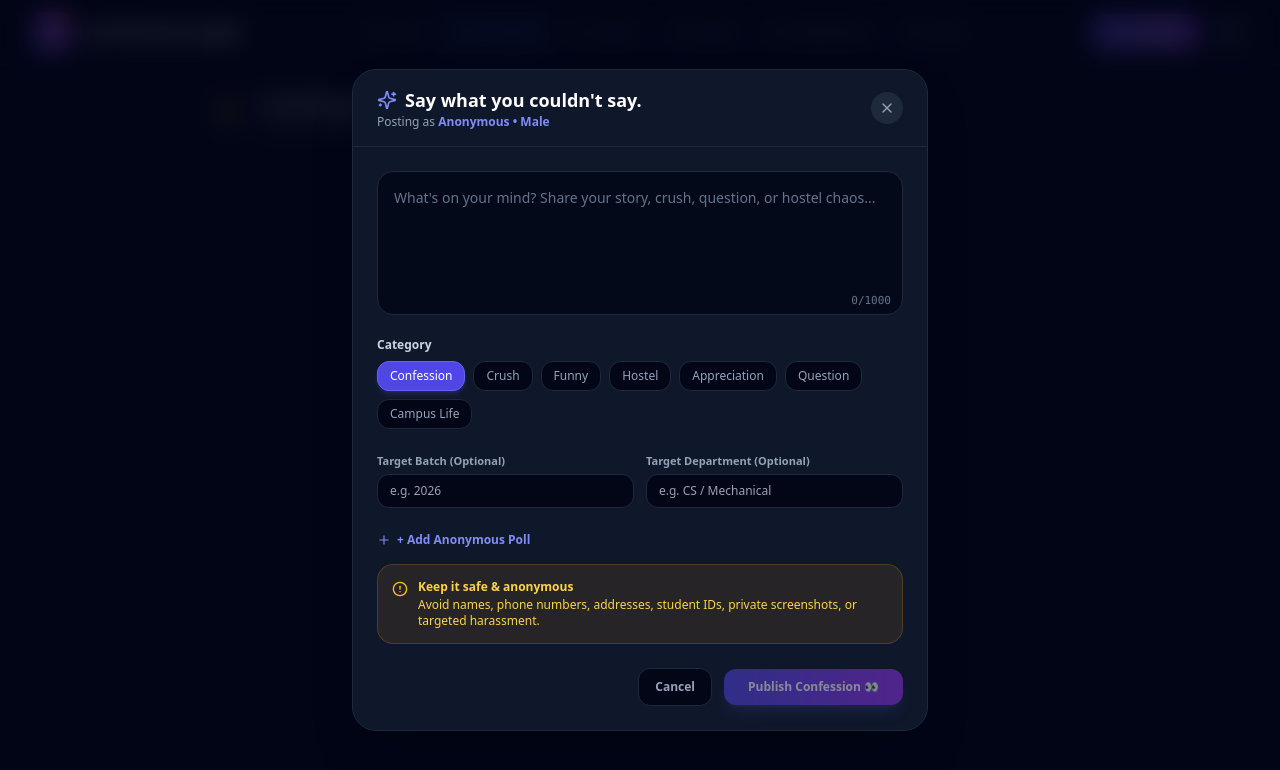
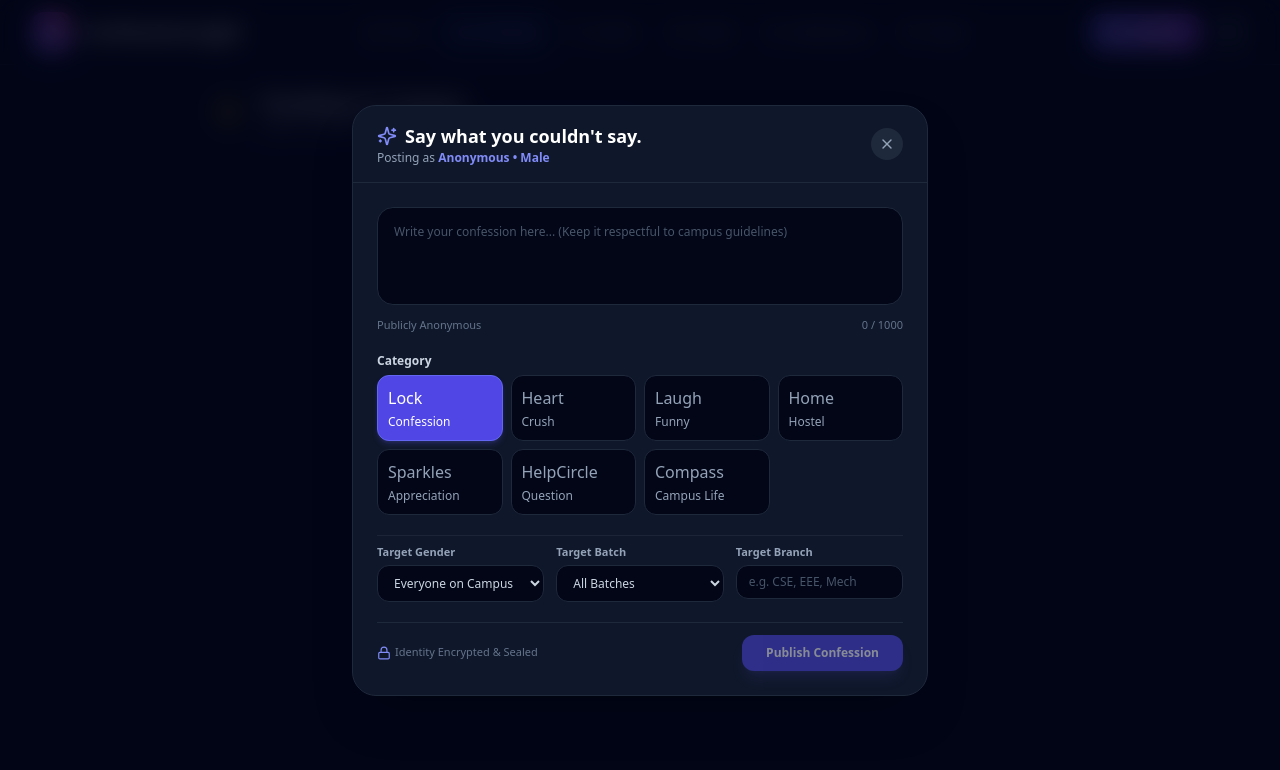
Before and after one commit to chillpill999/unsaid-campus-confessions, a Next.js app: page /trending in a window 1280 px wide. Both pictures are taken after a click on the button "Confess". Shown: the top 770 px of the page. Built offline with nearby package versions, Linux system fonts and the light colour scheme.

Commit message:
fix: make confession storage permanent across page reloads in Supabase and localStorage

```diff
--- a/app/feed/page.tsx
+++ b/app/feed/page.tsx
@@ -18,7 +18,7 @@ import { Flame, Sparkles, PlusCircle } from 'lucide-react';
 export default function FeedPage() {
   const router = useRouter();
   const [isAuthVerified, setIsAuthVerified] = useState(false);
-  const [confessions, setConfessions] = useState<PublicConfession[]>(MOCK_CONFESSIONS);
+  const [confessions, setConfessions] = useState<PublicConfession[]>([]);
   const [activeTab, setActiveTab] = useState<'for-you' | 'latest' | 'trending'>('latest');
   const [selectedCategorySlug, setSelectedCategorySlug] = useState<string | null>(null);
 
@@ -26,6 +26,58 @@ export default function FeedPage() {
   const [isComposerOpen, setIsComposerOpen] = useState(false);
   const [reportingCode, setReportingCode] = useState<string | null>(null);
   const [thinkAboutYouNotice, setThinkAboutYouNotice] = useState<string | null>(null);
+
+  // Load persistent confessions on load & keep across page reloads
+  useEffect(() => {
+    async function loadConfessions() {
+      let combined: PublicConfession[] = [];
+
+      // 1. Load locally stored user confessions
+      try {
+        const localSavedStr = localStorage.getItem('unsaid_persistent_confessions');
+        if (localSavedStr) {
+          const localSaved: PublicConfession[] = JSON.parse(localSavedStr);
+          combined = [...localSaved];
+        }
+      } catch (err) {
+        console.error('Failed to parse local confessions:', err);
+      }
+
+      // 2. Fetch live confessions from Supabase
+      try {
+        const { createClient } = await import('@/lib/supabase/client');
+        const supabase = createClient();
+        const { data } = await supabase
+          .from('confessions')
+          .select('*')
+          .order('created_at', { ascending: false });
+
+        if (data && data.length > 0) {
+          // Deduplicate by public_code or id
+          const codeMap = new Map<string, PublicConfession>();
+          (data as PublicConfession[]).forEach((c) => codeMap.set(c.public_code, c));
+          combined.forEach((c) => codeMap.set(c.public_code, c));
+          MOCK_CONFESSIONS.forEach((c) => {
+            if (!codeMap.has(c.public_code)) codeMap.set(c.public_code, c);
+          });
+          setConfessions(Array.from(codeMap.values()));
+          return;
+        }
+      } catch (err) {
+        console.warn('Supabase fetch fallback:', err);
+      }
+
+      // 3. Fallback: Combine local saved + mock confessions
+      const codeMap = new Map<string, PublicConfession>();
+      combined.forEach((c) => codeMap.set(c.public_code, c));
+      MOCK_CONFESSIONS.forEach((c) => {
+        if (!codeMap.has(c.public_code)) codeMap.set(c.public_code, c);
+      });
+      setConfessions(Array.from(codeMap.values()));
+    }
+
+    loadConfessions();
+  }, []);
 
   // STRICT Client-Side Authentication Guard — blocks rendering until verified
   useEffect(() => {
@@ -67,7 +119,11 @@ export default function FeedPage() {
   });
 
   const handlePostSuccess = (newConfession: PublicConfession) => {
-    setConfessions([newConfession, ...confessions]);
+    setConfessions((prev) => {
+      const exists = prev.some((c) => c.public_code === newConfession.public_code);
+      if (exists) return prev;
+      return [newConfession, ...prev];
+    });
   };
 
   const handleThinkAboutYou = (code: string) => {
--- a/components/confession-composer.tsx
+++ b/components/confession-composer.tsx
@@ -82,17 +82,18 @@ export function ConfessionComposer({
     setPollOptions(updated);
   };
 
-  const handleSubmit = (e: React.FormEvent) => {
+  const handleSubmit = async (e: React.FormEvent) => {
     e.preventDefault();
     if (!content.trim() || content.length > 1000) return;
 
     setIsSubmitting(true);
 
     const selectedCategory = MOCK_CATEGORIES.find((c) => c.id === categoryId) || MOCK_CATEGORIES[0];
+    const newCode = generatePublicCode();
 
     const newConfession: PublicConfession = {
       id: `conf-${Date.now()}`,
-      public_code: generatePublicCode(),
+      public_code: newCode,
       content: content.trim(),
       category_name: selectedCategory.name,
       category_slug: selectedCategory.slug,
@@ -104,6 +105,7 @@ export function ConfessionComposer({
       created_at: new Date().toISOString(),
       reaction_counts: { relatable: 0, funny: 0, support: 0, interesting: 0 },
       comment_count: 0,
+      is_mine: true,
       poll_data: hasPoll && pollQuestion.trim()
         ? {
             question: pollQuestion.trim(),
@@ -115,17 +117,51 @@ export function ConfessionComposer({
         : null,
     };
 
-    setTimeout(() => {
+    // 1. Persist to Local Storage to ensure NEVER lost on reload
+    try {
+      const existingStr = localStorage.getItem('unsaid_persistent_confessions') || '[]';
+      const existing: PublicConfession[] = JSON.parse(existingStr);
+      const updated = [newConfession, ...existing];
+      localStorage.setItem('unsaid_persistent_confessions', JSON.stringify(updated));
+    } catch (err) {
+      console.error('Failed to save to local storage:', err);
+    }
+
+    // 2. Try inserting into Supabase database if session exists
+    try {
+      const { createClient } = await import('@/lib/supabase/client');
+      const supabase = createClient();
+      const { data: { user } } = await supabase.auth.getUser();
+
+      if (user) {
+        await supabase.from('confessions').insert({
+          public_code: newCode,
+          content: content.trim(),
+          category_name: selectedCategory.name,
+          category_slug: selectedCategory.slug,
+          category_icon: selectedCategory.icon,
+          gender: userGender,
+          recipient_gender: recipientGender || null,
+          target_batch: targetBatch || null,
+          target_department: targetDepartment || null,
+          author_id: user.id,
+          created_at: new Date().toISOString(),
+        });
+      }
+    } catch (supabaseErr) {
+      console.warn('Supabase insert fallback:', supabaseErr);
+    }
+
     setIsSubmitting(false);
     setSuccessNotice(true);
     localStorage.removeItem('unsaid_confession_draft');
+
     setTimeout(() => {
       setSuccessNotice(false);
       onPostSuccess(newConfession);
       onClose();
       setContent('');
-      }, 1200);
-    }, 600);
+    }, 1000);
   };
 
   return (
@@ -159,157 +195,115 @@ export function ConfessionComposer({
         )}
 
         {/* Modal Body */}
-        <form onSubmit={handleSubmit} className="p-6 overflow-y-auto space-y-4 flex-1">
+        <form onSubmit={handleSubmit} className="p-6 overflow-y-auto space-y-5 flex-1">
           {/* Confession Text Area */}
-          <div className="relative">
+          <div className="space-y-1.5">
             <textarea
               value={content}
               onChange={(e) => setContent(e.target.value)}
-              placeholder="What's on your mind? Share your story, crush, question, or hostel chaos..."
-              className="w-full h-36 bg-slate-950/80 border border-slate-800 rounded-2xl p-4 text-slate-200 text-sm placeholder-slate-500 focus:outline-none focus:border-indigo-500/80 transition-all resize-none"
+              placeholder="Write your confession here... (Keep it respectful to campus guidelines)"
+              rows={4}
               maxLength={1000}
+              className="w-full bg-slate-950 border border-slate-800 rounded-2xl p-4 text-xs text-slate-200 focus:outline-none focus:border-indigo-500 placeholder-slate-600 resize-none transition-colors"
               required
             />
-            <div className="absolute bottom-3 right-3 text-[11px] font-mono text-slate-500">
-              {content.length}/1000
+            <div className="flex justify-between text-[11px] text-slate-500">
+              <span>Publicly Anonymous</span>
+              <span className={content.length > 900 ? 'text-amber-400 font-bold' : ''}>
+                {content.length} / 1000
+              </span>
             </div>
           </div>
 
-          {/* Category Picker */}
-          <div>
-            <label className="block text-xs font-semibold text-slate-300 mb-2">Category</label>
-            <div className="flex flex-wrap gap-2">
-              {MOCK_CATEGORIES.map((cat) => {
-                const isSelected = categoryId === cat.id;
-                return (
+          {/* Category Selector */}
+          <div className="space-y-1.5">
+            <label className="block text-xs font-bold text-slate-300">Category</label>
+            <div className="grid grid-cols-2 sm:grid-cols-4 gap-2">
+              {MOCK_CATEGORIES.map((cat) => (
                 <button
+                  type="button"
                   key={cat.id}
-                    type="button"
                   onClick={() => setCategoryId(cat.id)}
-                    className={`px-3 py-1.5 rounded-xl text-xs font-medium border transition-all ${
-                      isSelected
-                        ? 'bg-indigo-600 text-white border-indigo-500 shadow-md shadow-indigo-500/20'
-                        : 'bg-slate-950 text-slate-400 border-slate-800 hover:border-slate-700'
+                  className={`p-2.5 rounded-xl border text-xs font-medium text-left transition-all ${
+                    categoryId === cat.id
+                      ? 'bg-indigo-600 border-indigo-500 text-white shadow-md shadow-indigo-500/20'
+                      : 'bg-slate-950 border-slate-800 text-slate-400 hover:text-slate-200'
                   }`}
                 >
+                  <span className="block text-base mb-1">{cat.icon}</span>
                   {cat.name}
                 </button>
-                );
-              })}
+              ))}
             </div>
           </div>
 
-          {/* Target Filters (Optional) */}
-          <div className="grid grid-cols-2 gap-3 pt-2">
+          {/* Target Audience Optional Filters */}
+          <div className="grid grid-cols-1 sm:grid-cols-3 gap-3 pt-2 border-t border-slate-800/80">
             <div>
-              <label className="block text-[11px] font-semibold text-slate-400 mb-1">Target Batch (Optional)</label>
+              <label className="block text-[11px] font-semibold text-slate-400 mb-1">Target Gender</label>
+              <select
+                value={recipientGender}
+                onChange={(e) => setRecipientGender(e.target.value as Gender)}
+                className="w-full bg-slate-950 border border-slate-800 rounded-xl px-3 py-2 text-xs text-slate-300 focus:outline-none focus:border-indigo-500"
+              >
+                <option value="">Everyone on Campus</option>
+                <option value="Male">To Male</option>
+                <option value="Female">To Female</option>
+                <option value="Non-binary">To Non-binary</option>
+              </select>
+            </div>
+
+            <div>
+              <label className="block text-[11px] font-semibold text-slate-400 mb-1">Target Batch</label>
+              <select
+                value={targetBatch}
+                onChange={(e) => setTargetBatch(e.target.value)}
+                className="w-full bg-slate-950 border border-slate-800 rounded-xl px-3 py-2 text-xs text-slate-300 focus:outline-none focus:border-indigo-500"
+              >
+                <option value="">All Batches</option>
+                <option value="2023">Batch '23</option>
+                <option value="2024">Batch '24</option>
+                <option value="2025">Batch '25</option>
+                <option value="2026">Batch '26</option>
+                <option value="2027">Batch '27</option>
+              </select>
+            </div>
+
+            <div>
+              <label className="block text-[11px] font-semibold text-slate-400 mb-1">Target Branch</label>
               <input
                 type="text"
-                placeholder="e.g. 2026"
-                value={targetBatch}
-                onChange={(e) => setTargetBatch(e.target.value)}
-                className="w-full bg-slate-950 border border-slate-800 rounded-xl px-3 py-2 text-xs text-slate-200 focus:outline-none focus:border-indigo-500"
-              />
-            </div>
-            <div>
-              <label className="block text-[11px] font-semibold text-slate-400 mb-1">Target Department (Optional)</label>
-              <input
-                type="text"
-                placeholder="e.g. CS / Mechanical"
                 value={targetDepartment}
                 onChange={(e) => setTargetDepartment(e.target.value)}
-                className="w-full bg-slate-950 border border-slate-800 rounded-xl px-3 py-2 text-xs text-slate-200 focus:outline-none focus:border-indigo-500"
+                placeholder="e.g. CSE, EEE, Mech"
+                className="w-full bg-slate-950 border border-slate-800 rounded-xl px-3 py-2 text-xs text-slate-300 focus:outline-none focus:border-indigo-500 placeholder-slate-600"
               />
             </div>
           </div>
 
-          {/* Optional Poll Accordion */}
-          <div className="pt-2">
-            <button
-              type="button"
-              onClick={() => setHasPoll(!hasPoll)}
-              className="text-xs font-semibold text-indigo-400 hover:text-indigo-300 flex items-center gap-1.5"
-            >
-              <Plus className="w-3.5 h-3.5" />
-              {hasPoll ? 'Remove Anonymous Poll' : '+ Add Anonymous Poll'}
-            </button>
-
-            {hasPoll && (
-              <div className="mt-3 p-4 bg-slate-950 rounded-2xl border border-slate-800 space-y-2">
-                <input
-                  type="text"
-                  placeholder="Poll Question..."
-                  value={pollQuestion}
-                  onChange={(e) => setPollQuestion(e.target.value)}
-                  className="w-full bg-slate-900 border border-slate-800 rounded-xl px-3 py-2 text-xs text-slate-200 focus:outline-none focus:border-indigo-500"
-                />
-                {pollOptions.map((opt, idx) => (
-                  <div key={idx} className="flex items-center gap-2">
-                    <input
-                      type="text"
-                      placeholder={`Option ${idx + 1}`}
-                      value={opt}
-                      onChange={(e) => handlePollOptionChange(idx, e.target.value)}
-                      className="flex-1 bg-slate-900 border border-slate-800 rounded-xl px-3 py-1.5 text-xs text-slate-200 focus:outline-none focus:border-indigo-500"
-                    />
-                    {pollOptions.length > 2 && (
-                      <button
-                        type="button"
-                        onClick={() => handleRemovePollOption(idx)}
-                        className="text-slate-500 hover:text-rose-400 p-1"
-                      >
-                        <Trash2 className="w-3.5 h-3.5" />
-                      </button>
-                    )}
-                  </div>
-                ))}
-                {pollOptions.length < 4 && (
-                  <button
-                    type="button"
-                    onClick={handleAddPollOption}
-                    className="text-[11px] font-semibold text-slate-400 hover:text-indigo-300 pt-1"
-                  >
-                    + Add Option
-                  </button>
-                )}
-              </div>
-            )}
+          {/* Submit Button & Notices */}
+          <div className="pt-3 border-t border-slate-800 flex items-center justify-between">
+            <div className="text-[11px] text-slate-500 flex items-center gap-1">
+              <Lock className="w-3.5 h-3.5 text-indigo-400" />
+              <span>Identity Encrypted & Sealed</span>
             </div>
 
-          {/* Privacy Warning Banner */}
-          <div className="p-3.5 rounded-2xl bg-amber-500/10 border border-amber-500/20 text-amber-300 text-xs flex items-start gap-2.5">
-            <AlertCircle className="w-4 h-4 text-amber-400 shrink-0 mt-0.5" />
-            <div>
-              <span className="font-semibold block mb-0.5">Keep it safe & anonymous</span>
-              Avoid names, phone numbers, addresses, student IDs, private screenshots, or targeted harassment.
-            </div>
-          </div>
-
-          {/* Success Animation Banner */}
-          {successNotice && (
-            <div className="p-4 rounded-2xl bg-emerald-500/20 border border-emerald-500/30 text-emerald-300 text-sm font-semibold flex items-center justify-center gap-2 animate-bounce">
-              <Sparkles className="w-5 h-5" />
-              Your confession is out there 👀
-            </div>
-          )}
-
-          {/* Submit Action */}
-          <div className="pt-2 flex items-center justify-end gap-3">
-            <button
-              type="button"
-              onClick={onClose}
-              className="px-4 py-2.5 rounded-xl bg-slate-950 hover:bg-slate-800 text-slate-400 text-xs font-semibold border border-slate-800 transition-colors"
-            >
-              Cancel
-            </button>
             <button
               type="submit"
               disabled={isSubmitting || !content.trim()}
-              className="px-6 py-2.5 rounded-xl bg-gradient-to-r from-indigo-600 to-purple-600 hover:from-indigo-500 hover:to-purple-500 text-white font-semibold text-xs shadow-lg shadow-indigo-500/25 disabled:opacity-50 transition-all"
+              className="px-6 py-2.5 rounded-xl bg-indigo-600 hover:bg-indigo-500 disabled:opacity-50 text-white font-bold text-xs shadow-lg shadow-indigo-500/20 transition-all"
             >
-              {isSubmitting ? 'Publishing...' : 'Publish Confession 👀'}
+              {isSubmitting ? 'Publishing...' : 'Publish Confession'}
             </button>
           </div>
+
+          {/* Success Notice */}
+          {successNotice && (
+            <div className="p-3 rounded-xl bg-emerald-500/10 border border-emerald-500/20 text-emerald-300 text-xs font-semibold flex items-center gap-2 animate-fade-in">
+              <CheckCircle2 className="w-4 h-4 text-emerald-400" />
+              Confession published successfully! Saved permanently.
+            </div>
+          )}
         </form>
       </div>
     </div>
```
Lines whose indentation alone changed are shown as unchanged.
